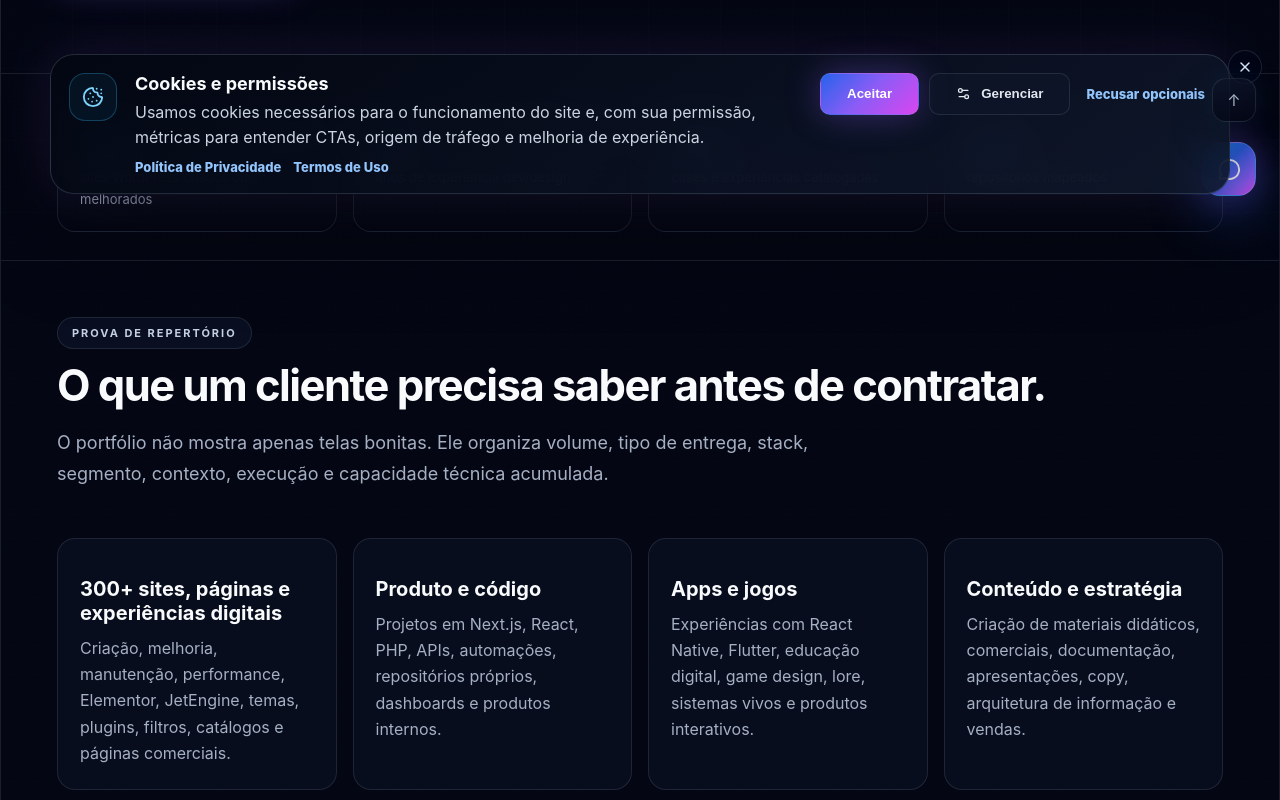
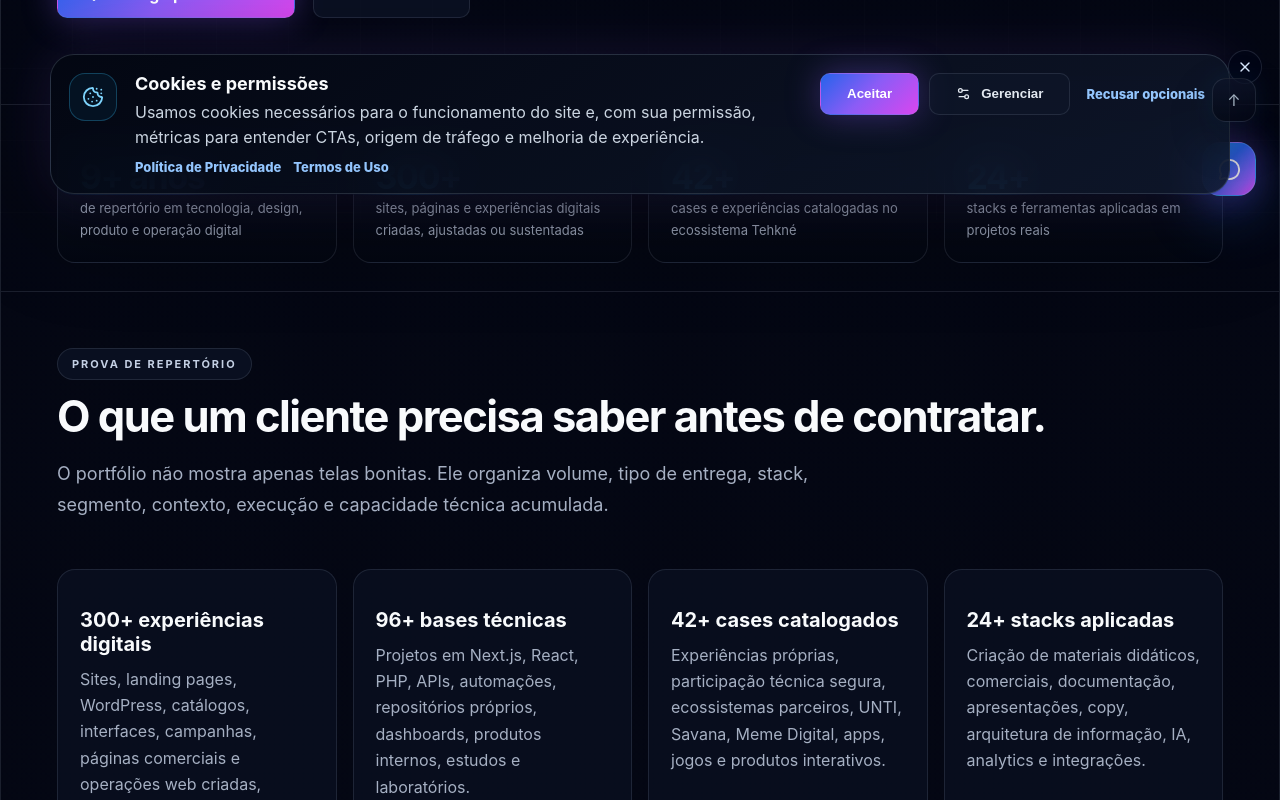
Before and after one commit to Tehkne-Solutions/tehkne-site, a Next.js app: page /portfolio in a window 1280 px wide. Shown: the part 580-1380 px from the top of the page. Built offline with nearby package versions, Linux system fonts and the light colour scheme; no server answers.

Commit message:
fix: align portfolio metrics with institutional numbers

```diff
--- a/app/portfolio/page.tsx
+++ b/app/portfolio/page.tsx
@@ -2,7 +2,7 @@ import { ArrowUpRight } from 'lucide-react';
 import ContactForm from '../components/ContactForm';
 import { whatsAppHref, whatsappMessages } from '../contact';
 import PortfolioGrid from './PortfolioGrid';
-import { portfolioCases, portfolioStats } from './portfolio-data';
+import { portfolioCases } from './portfolio-data';
 import { savanaProjectCases } from './savana-project-cases';
 import { memeProjectCases } from './meme-project-cases';
 
@@ -16,10 +16,10 @@ function uniqueCasesBySlug<T extends { slug: string }>(cases: T[]) {
 
 const allPortfolioCases = uniqueCasesBySlug([...portfolioCases, ...savanaProjectCases, ...memeProjectCases]);
 const allPortfolioStats = [
-  portfolioStats[0],
-  portfolioStats[1],
-  [`${allPortfolioCases.length}+`, 'cases e experiências catalogadas'],
-  portfolioStats[3]
+  ['9+ anos', 'de repertório em tecnologia, design, produto e operação digital'],
+  ['300+', 'sites, páginas e experiências digitais criadas, ajustadas ou sustentadas'],
+  ['42+', 'cases e experiências catalogadas no ecossistema Tehkné'],
+  ['24+', 'stacks e ferramentas aplicadas em projetos reais']
 ];
 
 export const metadata = {
@@ -49,7 +49,7 @@ export default function PortfolioPage() {
           <span className="eyebrow">Portfólio e prova de execução</span>
           <h1>Repertório real para quem precisa contratar tecnologia com menos risco.</h1>
           <p>
-            A Tehkné reúne experiência prática em mais de 70 sites WordPress criados ou melhorados, projetos próprios, cases de agência, plugins, temas, apps, jogos, automações, IA e conteúdos didáticos/comerciais. Aqui o portfólio mostra contexto, stack, tipo de entrega e resultado esperado — não apenas telas bonitas.
+            A Tehkné reúne experiência prática em 300+ sites, páginas e experiências digitais criadas, ajustadas ou sustentadas, além de produtos próprios, cases de agência, plugins, temas, apps, jogos, automações, IA e conteúdos didáticos/comerciais. Aqui o portfólio mostra contexto, stack, tipo de entrega e resultado esperado — não apenas telas bonitas.
           </p>
           <div className="hero-actions">
             <a className="btn btn-primary coin" href={pageWhatsApp} target="_blank" rel="noreferrer">Quero algo parecido <ArrowUpRight size={16} /></a>
@@ -71,10 +71,10 @@ export default function PortfolioPage() {
           </div>
         </div>
         <div className="solutions-proof-grid portfolio-proof-grid">
-          <article><h3>70+ sites WordPress</h3><p>Criação, melhoria, manutenção, performance, Elementor, JetEngine, temas, plugins, filtros, catálogos e páginas comerciais.</p></article>
-          <article><h3>Produto e código</h3><p>Projetos em Next.js, React, PHP, APIs, automações, repositórios próprios, dashboards e produtos internos.</p></article>
-          <article><h3>Apps e jogos</h3><p>Experiências com React Native, Flutter, educação digital, game design, lore, sistemas vivos e produtos interativos.</p></article>
-          <article><h3>Conteúdo e estratégia</h3><p>Criação de materiais didáticos, comerciais, documentação, apresentações, copy, arquitetura de informação e vendas.</p></article>
+          <article><h3>300+ experiências digitais</h3><p>Sites, landing pages, WordPress, catálogos, interfaces, campanhas, páginas comerciais e operações web criadas, ajustadas ou sustentadas.</p></article>
+          <article><h3>96+ bases técnicas</h3><p>Projetos em Next.js, React, PHP, APIs, automações, repositórios próprios, dashboards, produtos internos, estudos e laboratórios.</p></article>
+          <article><h3>42+ cases catalogados</h3><p>Experiências próprias, participação técnica segura, ecossistemas parceiros, UNTI, Savana, Meme Digital, apps, jogos e produtos interativos.</p></article>
+          <article><h3>24+ stacks aplicadas</h3><p>Criação de materiais didáticos, comerciais, documentação, apresentações, copy, arquitetura de informação, IA, analytics e integrações.</p></article>
         </div>
       </section>
 
@@ -105,7 +105,7 @@ export default function PortfolioPage() {
 
       <ContactForm
         page="Portfólio"
-        context="mais de 70 sites WordPress, projetos próprios, cases de agência, apps, jogos, IA, automações e cases semelhantes aos apresentados no portfólio"
+        context="300+ sites, páginas e experiências digitais, produtos próprios, cases de agência, apps, jogos, IA, automações e cases semelhantes aos apresentados no portfólio"
         title="Quer criar algo parecido com os cases da Tehkné?"
         description="Use este bloco para organizar seu interesse e chamar a Tehkné no WhatsApp com contexto de portfólio."
       />
```
